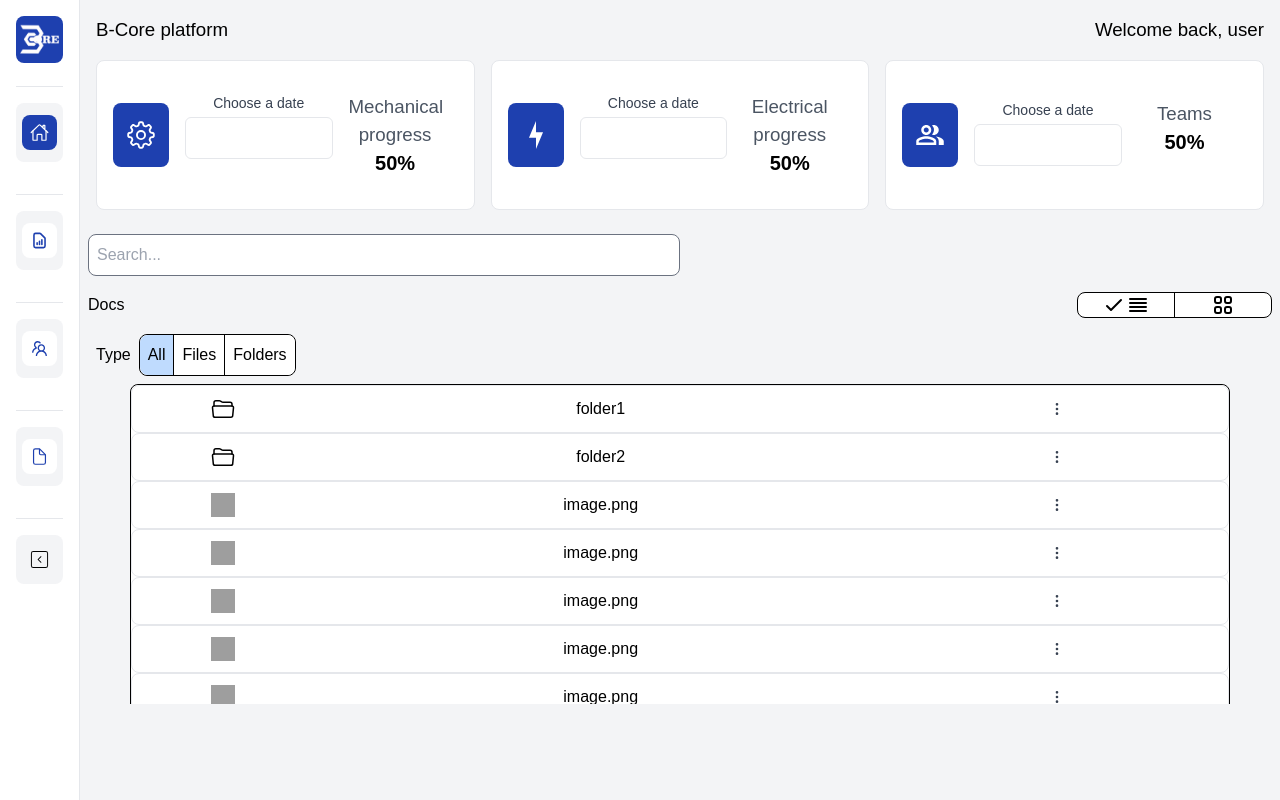
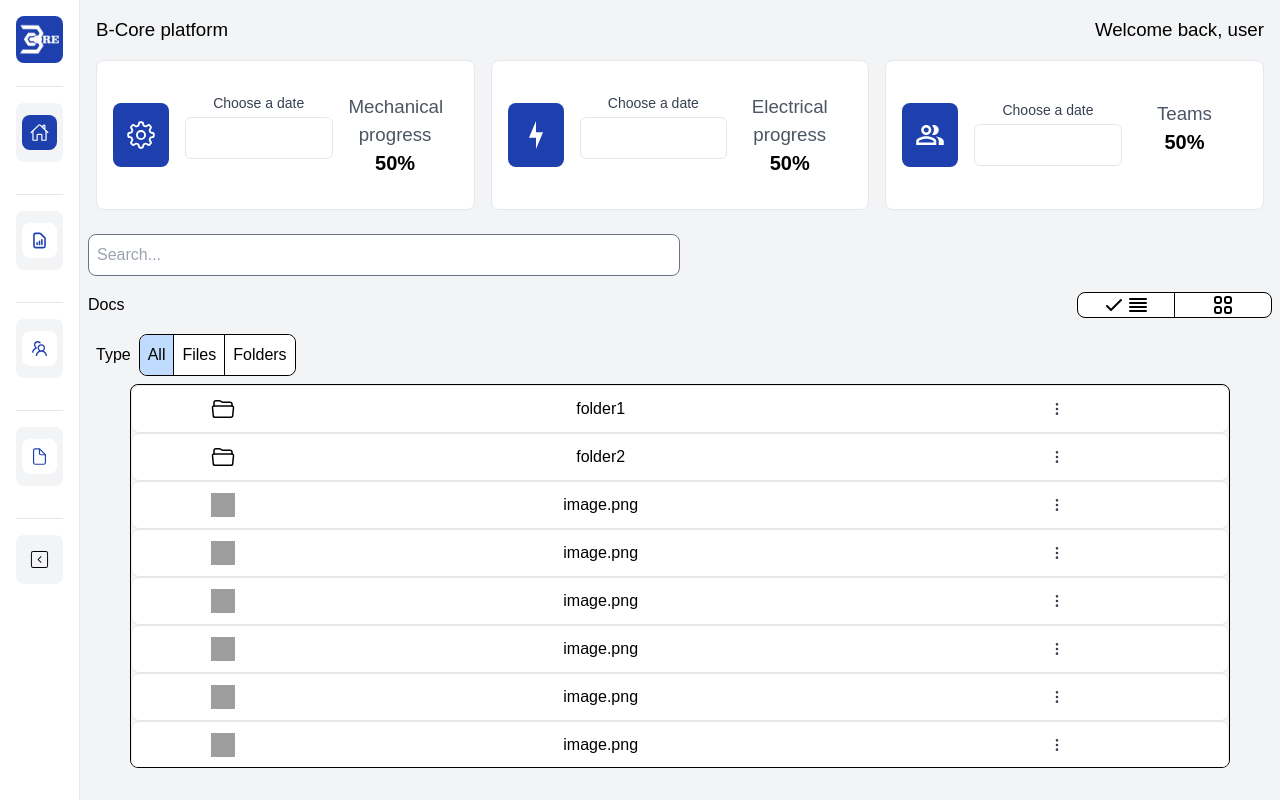
Before and after one commit to LMartin1998/BCorePlatform-Deploy, a Next.js app: page /docs in a window 1280 px wide. Built offline with nearby package versions, Linux system fonts and the light colour scheme; grey boxes are pictures that could not be loaded.

Commit message:
Fixed border of container

```diff
--- a/src/app/Components/files/ShowFiles.jsx
+++ b/src/app/Components/files/ShowFiles.jsx
@@ -41,7 +41,7 @@ export default function ShowFiles({ filesList, updateFiles }) {
         },
         {
           threshold: 0.2,
-        }
+        },
       );
 
       if (observerRef.current) {
@@ -100,17 +100,19 @@ export default function ShowFiles({ filesList, updateFiles }) {
   };
 
   return (
-    <div className="flex flex-col w-full h-80 items-center overflow-auto">
+    <div className="flex flex-col w-full h-96 items-center">
+      <div className="flex flex-col w-11/12 h-fit items-center border border-black rounded-lg overflow-auto">
         <div
           className={`${
             design == 0
               ? "flex flex-col"
               : "grid grid-cols-4 gap-2.5 justify-items-center"
-        } w-11/12 border border-black rounded-lg bg-white`}
+          } w-full`}
           ref={divRef}
         >
           {filesList && renderFiles()}
         </div>
       </div>
+    </div>
   );
 }
```
Lines whose indentation alone changed are shown as unchanged.
